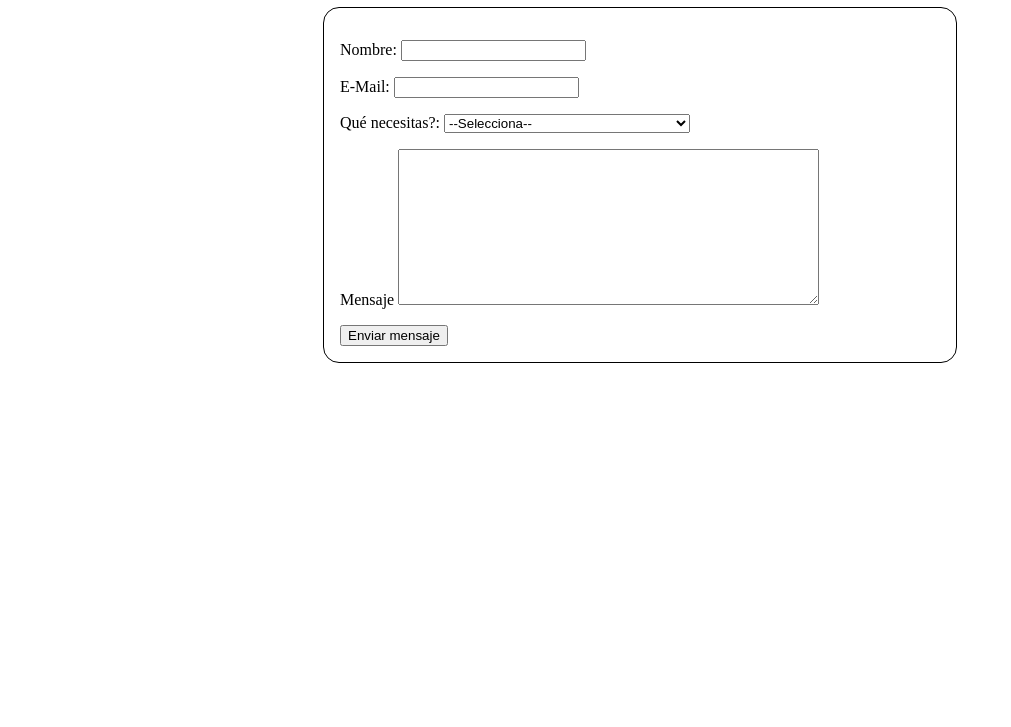
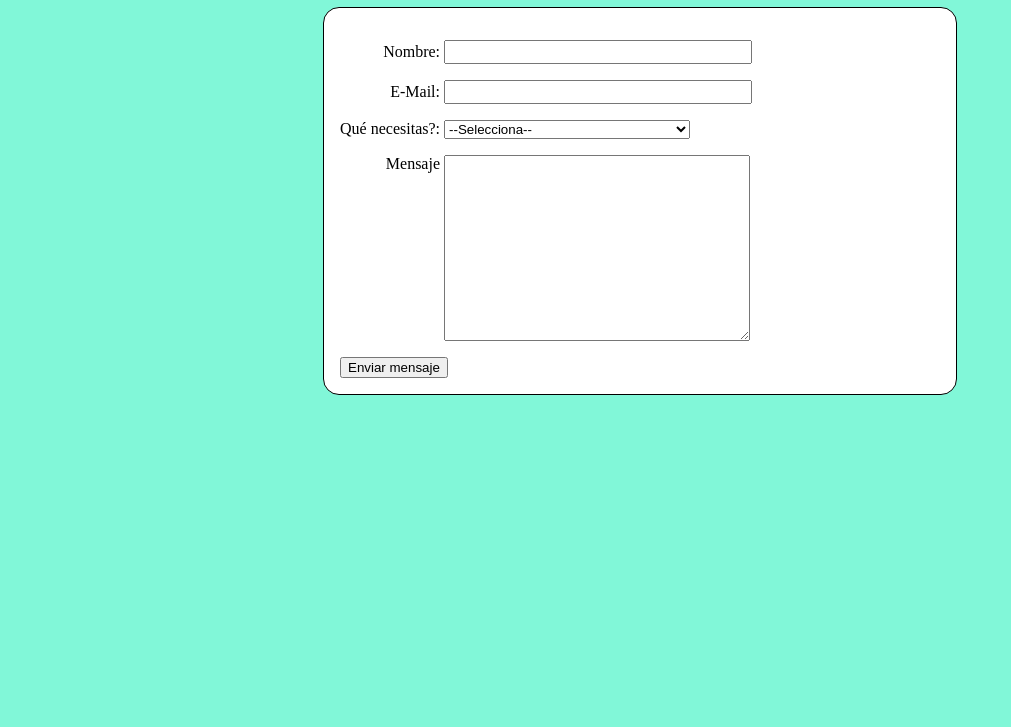
Before and after one commit to crp15/practica3, a website: page public_html/contacto.html in a window 1280 px wide. Shown: the part 73-800 px from the top of the page, without its empty margins (0-1011 px from the left). Drawn offline with Linux system fonts and the light colour scheme.

Commit message:
Aplicando estilos al formulario

```diff
--- a/public_html/contacto.html
+++ b/public_html/contacto.html
@@ -11,7 +11,7 @@ and open the template in the editor.
         <meta name="viewport" content="width=device-width, initial-scale=1.0">
     <link rel='stylesheet' type="text/css" href='css/estilos.css'>
     </head>
-    <body>
+    <body id="fondo">
         <div>
             <h1> Contáctanos</h1>
             <form>
--- a/public_html/css/estilos.css
+++ b/public_html/css/estilos.css
@@ -53,8 +53,41 @@ ul li{
     padding: 1em;
     border: 1px solid #000;
     border-radius: 1em;
+    background: white;
 }
 
 form div{
     margin-top: 1em;
 }
+
+a:link{
+    color: black;
+}
+a:visited{
+    color: blue;
+}
+a:active{
+    color:  brown;
+}
+label{
+    display: inline-block;
+    width: 100px;
+    text-align: right;
+}
+input, textarea{
+    font: 1em Arial;
+    width: 300px;
+}
+input:focus, textarea:focus{
+    border-color: red;
+}
+textarea{
+    vertical-align:  top;
+}
+h1{
+    text-align: center;
+}
+
+#fondo{
+   background: #81F7D8;
+}
```
Lines whose indentation alone changed are shown as unchanged.
